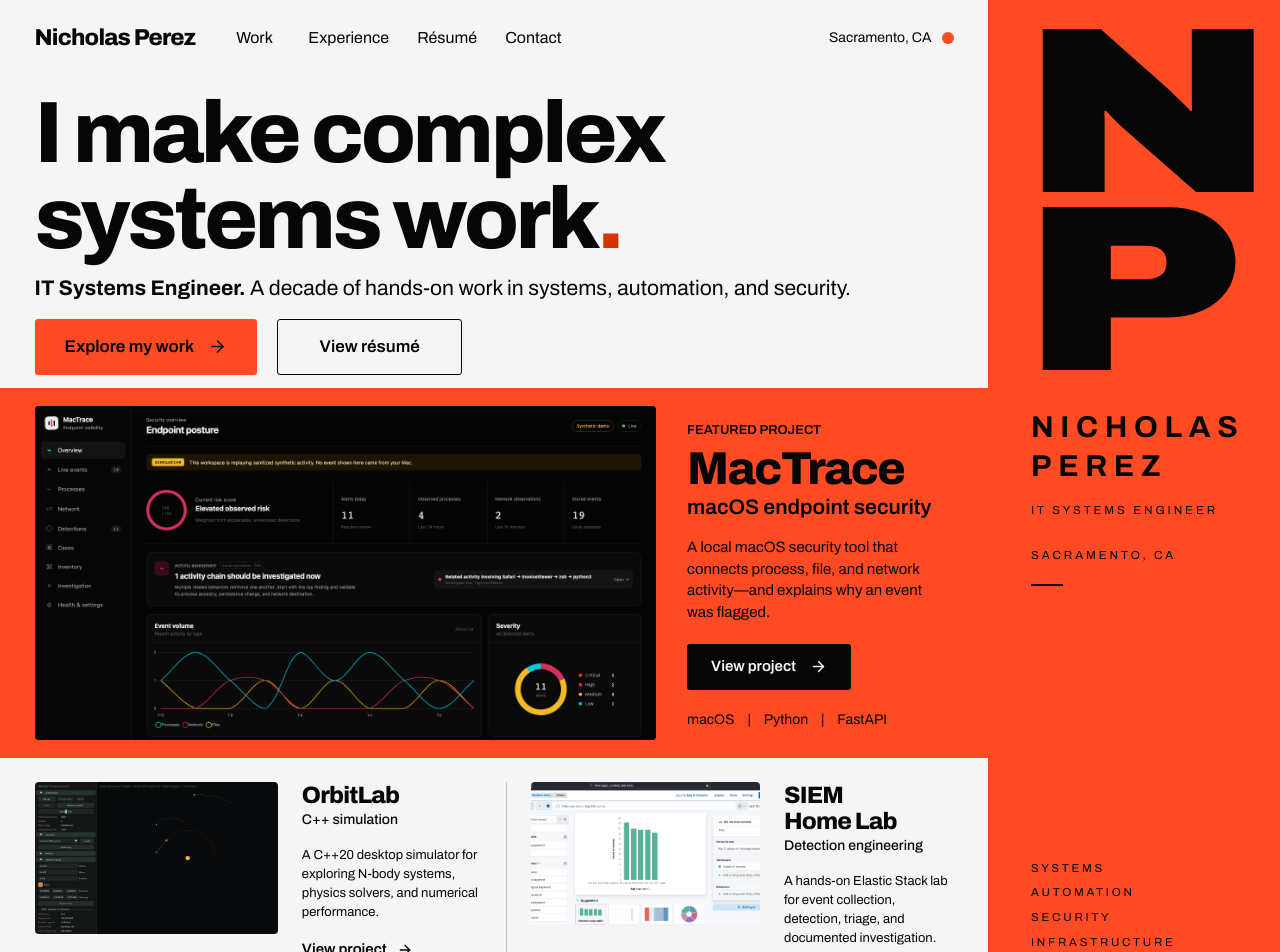
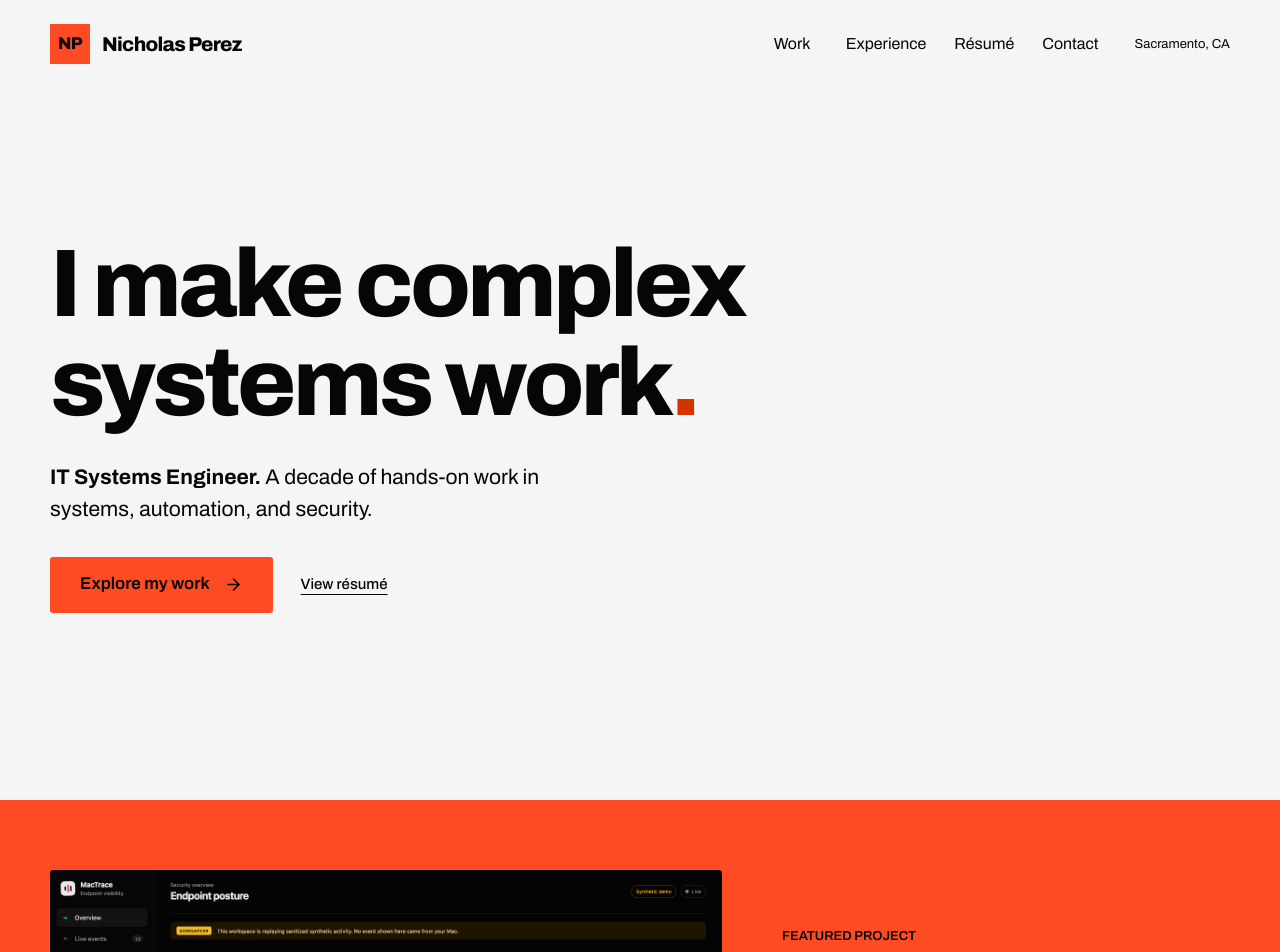
Before and after one commit to nicktperez/My-Website, a React (Vite) app: page / in a window 1280 px wide. Shown: the top 952 px of the page. Built offline with nearby package versions, Linux system fonts and the light colour scheme; a web font is replaced by a local one.

Commit message:
Simplify landing page hierarchy and space out project previews

```diff
--- a/src/components/SignalHome.tsx
+++ b/src/components/SignalHome.tsx
@@ -34,7 +34,7 @@ export default function SignalHome() {
       <main id="main-content">
         <div className="signal-front">
           <header className="signal-header">
-            <a className="signal-brand" href="#top">Nicholas Perez</a>
+            <a className="signal-brand" href="#top"><span className="signal-nav-monogram" aria-hidden="true">NP</span> Nicholas Perez</a>
             <nav aria-label="Primary navigation">
               <a href="#work">Work</a><a href="#experience">Experience</a>
               <a href={resumeUrl} target="_blank" rel="noreferrer">Résumé</a><a href="#contact">Contact</a>
@@ -46,19 +46,12 @@ export default function SignalHome() {
             <p><strong>IT Systems Engineer.</strong> A decade of hands-on work in systems, automation, and security.</p>
             <div className="signal-actions">
               <a className="signal-button signal-button-orange" href="#work">Explore my work <ArrowRight size={19} aria-hidden="true" /></a>
-              <a className="signal-button signal-button-outline" href={resumeUrl} target="_blank" rel="noreferrer">View résumé</a>
+              <a className="signal-text-link signal-resume-link" href={resumeUrl} target="_blank" rel="noreferrer">View résumé</a>
             </div>
           </section>
-          <aside className="signal-identity" aria-label="Nicholas Perez, IT Systems Engineer, Sacramento, California">
-            <div className="signal-monogram" aria-hidden="true"><span>N</span><span>P</span></div>
-            <div className="signal-identity-name" aria-hidden="true">Nicholas<br />Perez</div>
-            <p>IT Systems Engineer</p><p>Sacramento, CA</p>
-            <span className="signal-identity-rule" aria-hidden="true" />
-            <div className="signal-identity-topics" aria-hidden="true"><span>Systems</span><span>Automation</span><span>Security</span><span>Infrastructure</span><span>Detection</span><span>Problem solving</span></div>
-          </aside>
           <section className="signal-feature" id="work" aria-labelledby="featured-title">
             <a className="signal-feature-image" href="/work#mactrace" aria-label="Explore MacTrace project details">
-              <img src={portfolioData.featuredProject.image} alt={portfolioData.featuredProject.imageAlt} width="1536" height="1024" fetchPriority="high" decoding="async" />
+              <img src={portfolioData.featuredProject.image} alt={portfolioData.featuredProject.imageAlt} width="1536" height="1024" loading="lazy" decoding="async" />
             </a>
             <div className="signal-feature-copy">
               <p className="signal-feature-label">Featured project</p>
--- a/src/components/signal.css
+++ b/src/components/signal.css
@@ -188,3 +188,49 @@
 .signal-response-story p + p { margin-top: 20px; }
 @media(max-width:800px) { .signal-response { grid-template-columns: 1fr; gap: 26px; padding: 28px; } .signal-response-heading h3 { max-width: 24ch; } }
 @media(max-width:540px) { .signal-response { padding: 26px 22px; margin-inline: -24px; margin-bottom: 36px; } }
+
+/* A single focal point on arrival; project evidence follows on scroll. */
+.signal-front { display: block; }
+.signal-header { min-height: 88px; padding-inline: max(24px, calc((100% - 1180px) / 2)); gap: 36px; }
+.signal-brand { display: inline-flex; align-items: center; gap: 12px; font-size: 20px; }
+.signal-nav-monogram { display: inline-flex; justify-content: center; align-items: center; width: 40px; height: 40px; background: var(--signal-orange); font-size: 17px; font-weight: 800; letter-spacing: -.04em; }
+.signal-header nav { margin-left: auto; gap: 28px; }
+.signal-location { margin-left: 0; font-size: 13px; }
+.signal-location > span { display: none; }
+.signal-hero { min-height: calc(100svh - 88px); display: flex; flex-direction: column; justify-content: center; align-items: flex-start; padding: 70px max(24px, calc((100% - 1180px) / 2)) 110px; }
+.signal-hero h1 { font-size: clamp(44px, 7.5vw, 96px); line-height: 1.03; }
+.signal-hero > p { max-width: 47ch; font-size: clamp(18px, 1.65vw, 23px); margin-top: 28px; line-height: 1.5; }
+.signal-actions { margin-top: 32px; gap: 28px; align-items: center; }
+.signal-resume-link { font-weight: 500; }
+.signal-feature { grid-template-columns: minmax(0, 1.5fr) minmax(0, 1fr); padding: 70px max(24px, calc((100% - 1180px) / 2)); gap: 60px; }
+.signal-feature-image { align-self: center; }
+.signal-feature-image img { height: auto; aspect-ratio: 1.6; }
+.signal-feature-copy { padding: 0; align-self: center; }
+.signal-feature-copy > p:not(.signal-feature-label):not(.signal-feature-stack) { font-size: 18px; margin-top: 24px; }
+.signal-projects { grid-template-columns: 1fr; gap: 64px; padding: 80px max(24px, calc((100% - 1180px) / 2)); }
+.signal-project { grid-template-columns: minmax(0, 1.5fr) minmax(0, 1fr); gap: 60px; align-items: center; }
+.signal-project + .signal-project { border-left: 0; border-top: 1px solid oklch(82% 0 0); padding: 64px 0 0; }
+.signal-project h2 { font-size: 38px; }
+.signal-project h3 { font-size: 19px; margin-top: 8px; }
+.signal-project p { font-size: 17px; margin-top: 22px; max-width: 42ch; }
+.signal-project .signal-text-link { margin-top: 20px; }
+.signal-project .signal-project-stack { font-size: 13px; margin-top: 18px; }
+@media(max-width:800px) {
+  .signal-header { gap: 12px 24px; }
+  .signal-header nav { gap: 20px; }
+  .signal-hero { padding-block: 64px 90px; }
+  .signal-feature, .signal-project { grid-template-columns: 1fr; gap: 30px; }
+  .signal-feature { padding-block: 48px; }
+  .signal-feature-image img { aspect-ratio: 1.6; }
+  .signal-projects { padding-block: 56px; gap: 48px; }
+  .signal-project + .signal-project { padding-top: 48px; }
+}
+@media(max-width:540px) {
+  .signal-header { padding-block: 16px; }
+  .signal-header nav { margin-left: 0; width: 100%; justify-content: space-between; gap: 12px; }
+  .signal-hero { min-height: calc(100svh - 132px); padding-block: 54px 80px; }
+  .signal-hero h1 { font-size: clamp(35px, 9.65vw, 52px); }
+  .signal-hero > p { font-size: 18px; margin-top: 24px; }
+  .signal-actions { gap: 24px; }
+  .signal-project h2 { font-size: 32px; }
+}
```
Also changed, not shown: 2 other files (tests, documents, lock files or other folders).
